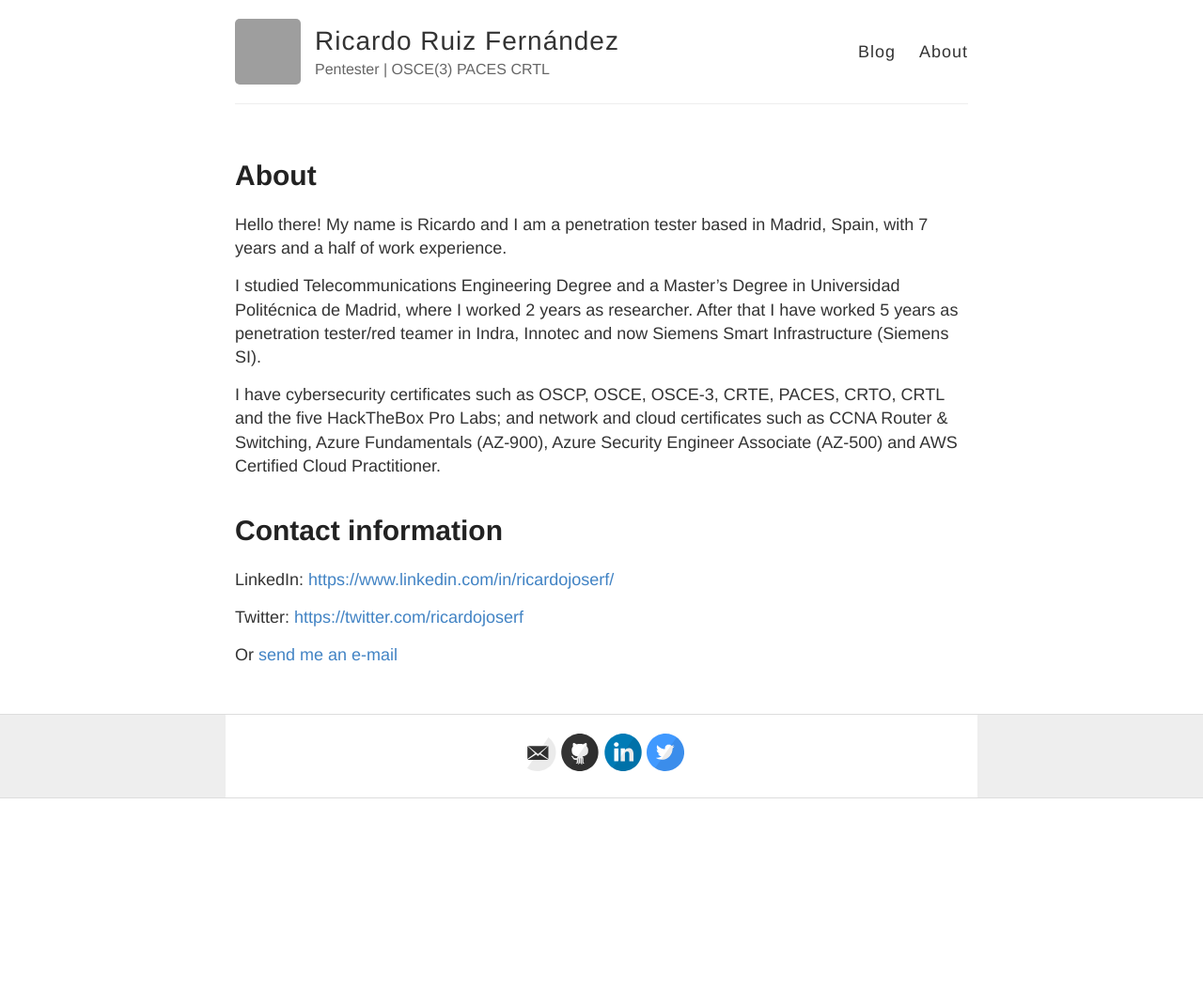
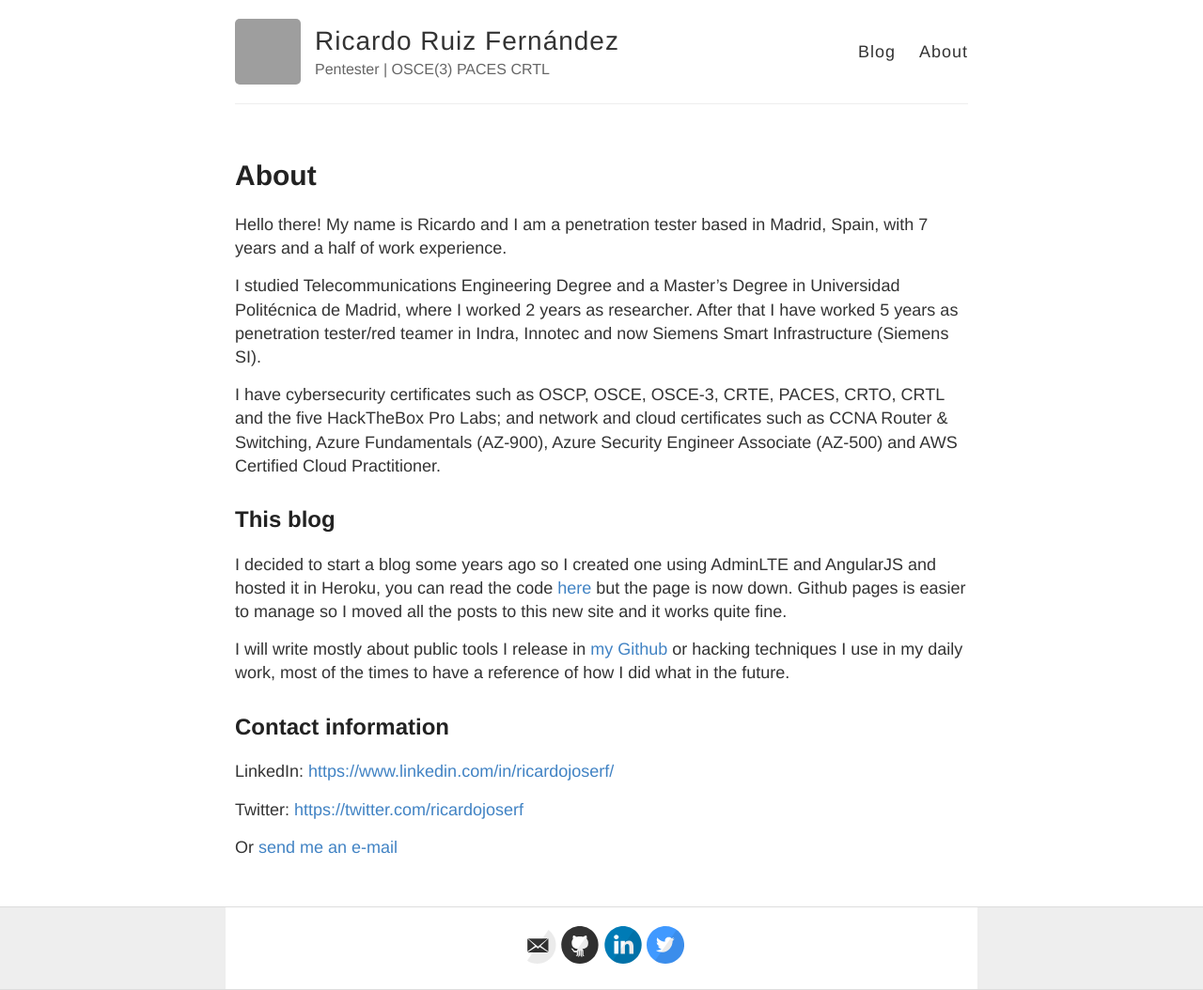
Before and after one commit to ricardojoserf/ricardojoserf.github.io, a Jekyll site: the page built from about.md, in a window 1280 px wide. Shown: the whole page at 94% size. Built offline with Jekyll 4.4.1, drawn with Linux system fonts in a browser that asks for light colours; before the commit the page ends 900 px from its top, so only the background shows below that; grey boxes are pictures that could not be loaded.

Commit message:
Update about.md

```diff
--- a/about.md
+++ b/about.md
@@ -12,8 +12,14 @@
 I have cybersecurity certificates such as OSCP, OSCE, OSCE-3, CRTE, PACES, CRTO, CRTL and the five HackTheBox Pro Labs; and network and cloud certificates such as CCNA Router & Switching, Azure Fundamentals (AZ-900), Azure Security Engineer Associate (AZ-500) and AWS Certified Cloud Practitioner.
 
 
+## This blog
 
-# Contact information
+I decided to start a blog some years ago so I created one using AdminLTE and AngularJS and hosted it in Heroku, you can read the code [here](https://github.com/ricardojoserf/ricardojoserf.herokuapp.com) but the page is now down. Github pages is easier to manage so I moved all the posts to this new site and it works quite fine.
+
+I will write mostly about public tools I release in [my Github](https://github.com/ricardojoserf) or hacking techniques I use in my daily work, most of the times to have a reference of how I did what in the future.
+
+
+## Contact information
 
 LinkedIn: [https://www.linkedin.com/in/ricardojoserf/](https://www.linkedin.com/in/ricardojoserf/)
 
```
